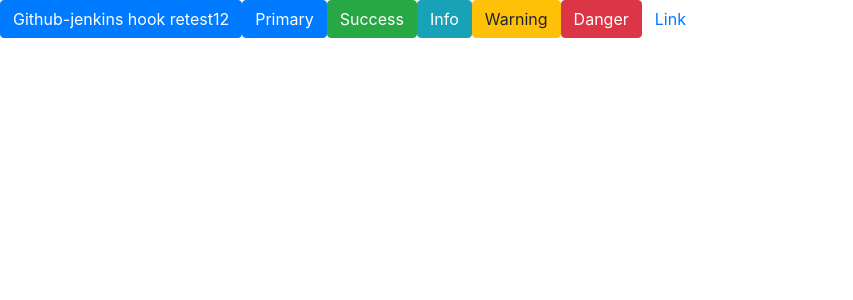
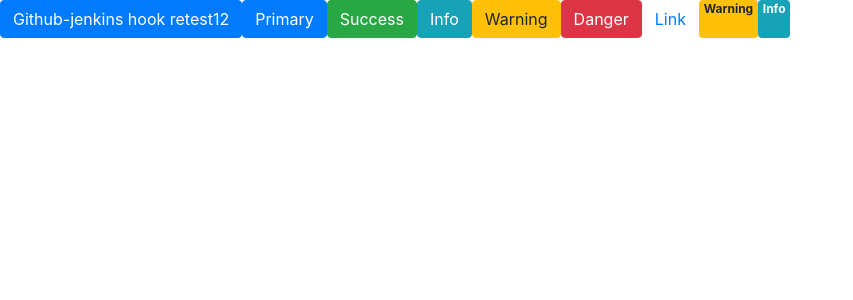
Before and after one commit to Minyeob/react_start, a React (Create React App) app: page / in a window 1280 px wide. Shown: the top 300 px of the page, without its empty margins (0-853 px from the left). Built offline with nearby package versions, Linux system fonts and the light colour scheme.

Commit message:
Badge add

```diff
--- a/src/App.js
+++ b/src/App.js
@@ -2,7 +2,7 @@ import React from 'react';
 import logo from './logo.svg';
 import './App.css';
 import 'bootstrap/dist/css/bootstrap.min.css';
-import { ButtonToolbar, Button } from 'react-bootstrap';
+import { ButtonToolbar, Button, Badge } from 'react-bootstrap';
 
 function App() {
   return (
@@ -36,6 +36,7 @@ function App() {
           <Button variant="danger">Danger</Button>
           {/* Deemphasize a button by making it look like a link while maintaining button behavior */}
           <Button variant="link">Link</Button>
+          <Badge variant="warning">Warning</Badge> <Badge variant="info">Info</Badge>{' '}
       </ButtonToolbar>
     </div>
   );
```
